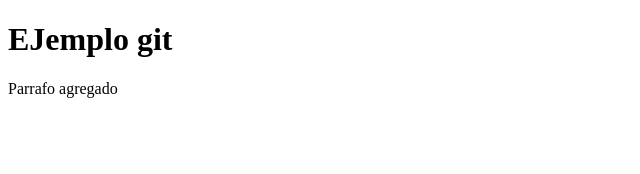
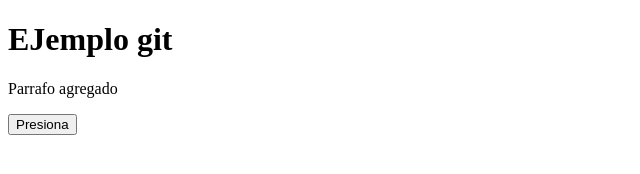
Before and after one commit to Black852456/ejemplogit, a plain HTML site: page index.html in a window 1280 px wide. Shown: the whole page, without its empty margins (0-640 px from the left). Drawn offline with Linux system fonts and the light colour scheme.

Commit message:
Saludo js agregado

```diff
--- a/index.html
+++ b/index.html
@@ -9,5 +9,12 @@
 <body>
     <h1>EJemplo git</h1>
     <p>Parrafo agregado</p>
+    <button onclick="saludo()">
+        Presiona
+    </button>
+    <script src="js/javascript.js"></script>
+
 </body>
+
+
 </html>
--- a/js/javascript.js
+++ b/js/javascript.js
@@ -0,0 +1,3 @@
+function saludo(){
+    alert("Hola compañeros");
+}
```
